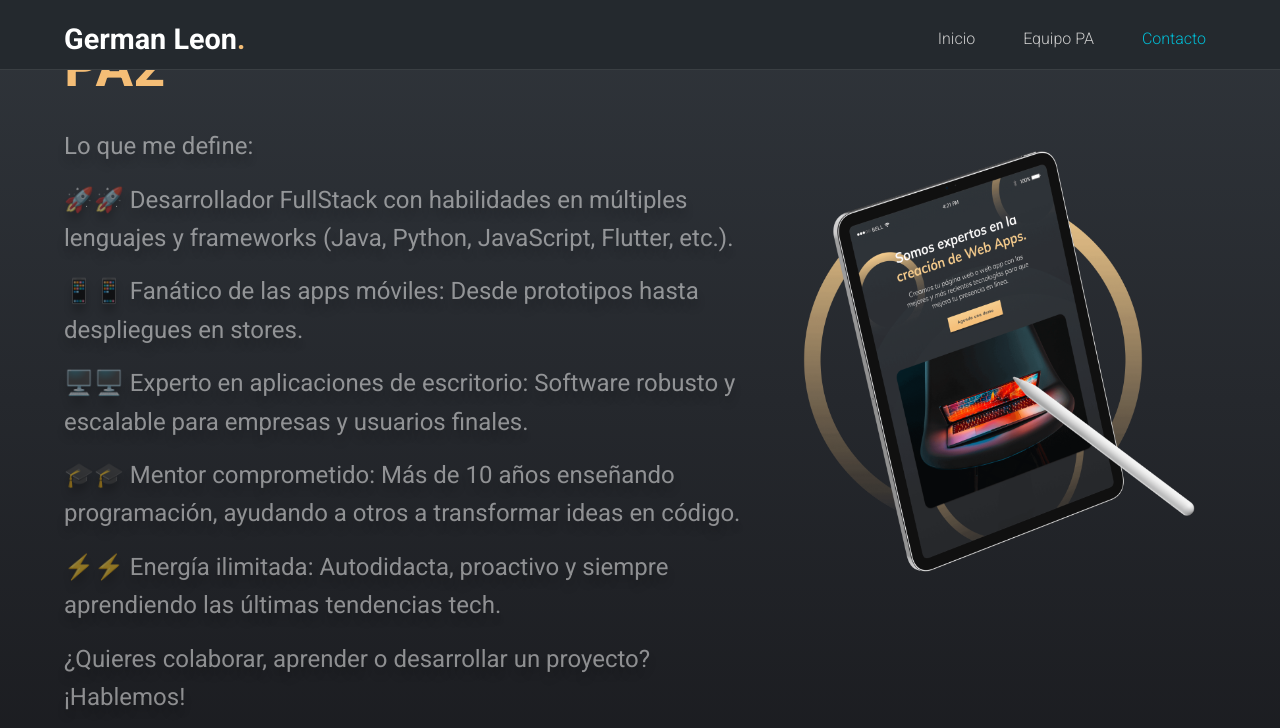
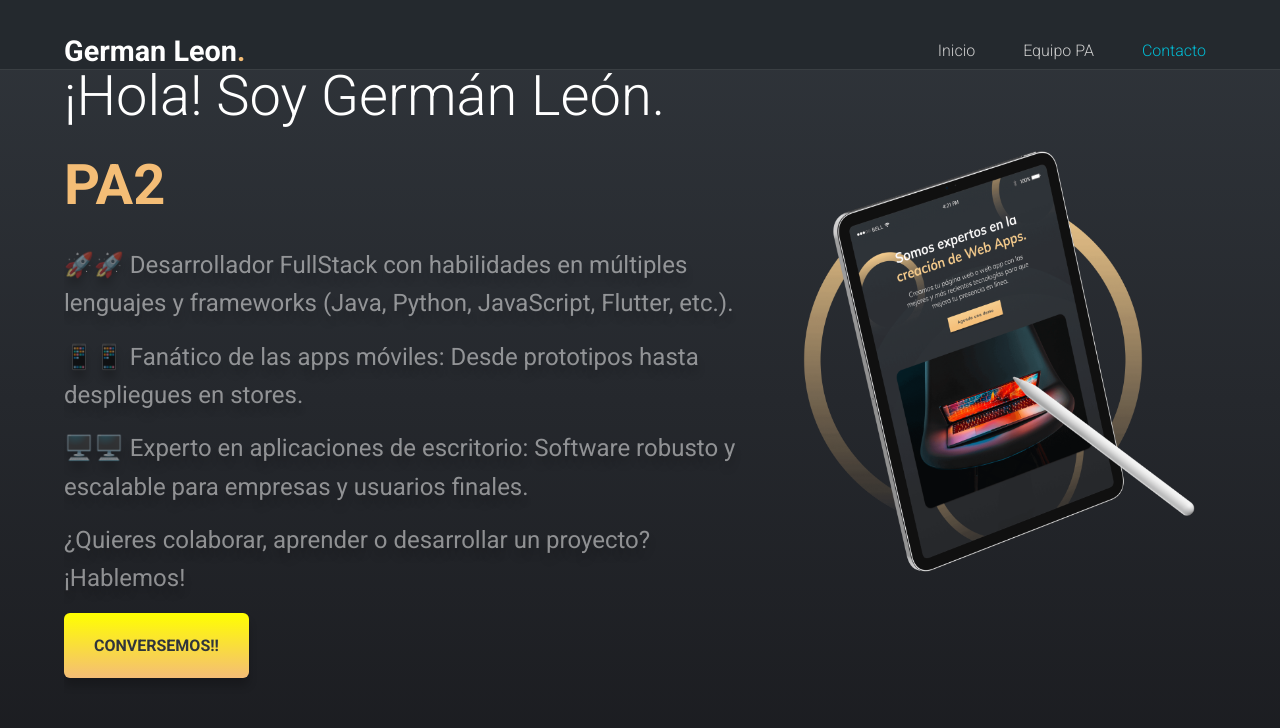
Before and after one commit to GermanLeonMarin/PortafolioGermanLeon, a website: page index.html in a window 1280 px wide. Shown: the top 728 px of the page. Drawn offline with nearby package versions, Linux system fonts and the light colour scheme.

Commit message:
cambios pa2 con ramas

```diff
--- a/css/styles.css
+++ b/css/styles.css
@@ -21,18 +21,17 @@
     font-family: 'Roboto', sans-serif;
     line-height: 1.6;
     color: #222;
-    background: #f4f4f4;
+    background: #ffb700;
 }
 
 .container{
     width: 90%;
     max-width: 1200px;
     margin: 0 auto;
-    /*
     overflow: hidden;
     padding:100px 0;
     height: auto;
-    */
+
 }
 
 .container--modifier{
@@ -69,25 +68,22 @@
     display: flex;
     align-items: center;
     justify-content: space-between;
-    /*
     height: inherit;
     padding: 0;
-    */
+
 }
 
 .logo__name{
-    /*
+
     font-size: 24px;
-    */
+
     color: #ffffff;
     font-size: 1.8rem;
 }
 
 .link{
     display: inline-block;
-    /*
     color: inherit;
-    */
     text-decoration: none;
     font-weight: 300;
     padding: 10px;
@@ -159,7 +155,7 @@
 .cta{
     padding: 20px 30px;
     display: inline-block;
-    background: linear-gradient(180deg, #F7CE90 0%, #F4BD76 100%);
+    background: linear-gradient(180deg, #ffff00 0%, #F4BD76 100%);
     text-decoration: none;
     color: var(--black2);
     font-weight: 700;
@@ -578,7 +574,7 @@
 
 
 .item__contact--gold{
-    background: linear-gradient(180deg, #F7CE90 0%, #F4BD76 100%);
+    background: linear-gradient(180deg, #e2d010 0%, #ff9100 100%);
     color: var(--black1);
 }
 
--- a/index.html
+++ b/index.html
@@ -28,16 +28,12 @@
                 <h1 class="title">¡Hola! Soy Germán León.<span class="title--active"> PA2</span></h1>
                 <p class="copy">
 
-                    <p class="copy">Lo que me define:</p>
+
                     <p class="copy">🚀🚀 Desarrollador FullStack con habilidades en múltiples lenguajes y frameworks (Java, Python, JavaScript, Flutter, etc.).</p>
 
                     <p class="copy">📱📱 Fanático de las apps móviles: Desde prototipos hasta despliegues en stores.</p>
 
                     <p class="copy">🖥️🖥️ Experto en aplicaciones de escritorio: Software robusto y escalable para empresas y usuarios finales.</p>
-
-                    <p class="copy">🎓🎓 Mentor comprometido: Más de 10 años enseñando programación, ayudando a otros a transformar ideas en código.</p>
-
-                    <p class="copy">⚡⚡ Energía ilimitada: Autodidacta, proactivo y siempre aprendiendo las últimas tendencias tech.</p>
 
                     <p class="copy">¿Quieres colaborar, aprender o desarrollar un proyecto? ¡Hablemos!</p><span class="copy__active"></span>
                 <a href="https://wa.me/+51952838767?text=Hola,%20quiero%20más%20información" class="cta">CONVERSEMOS!!</a>
```
